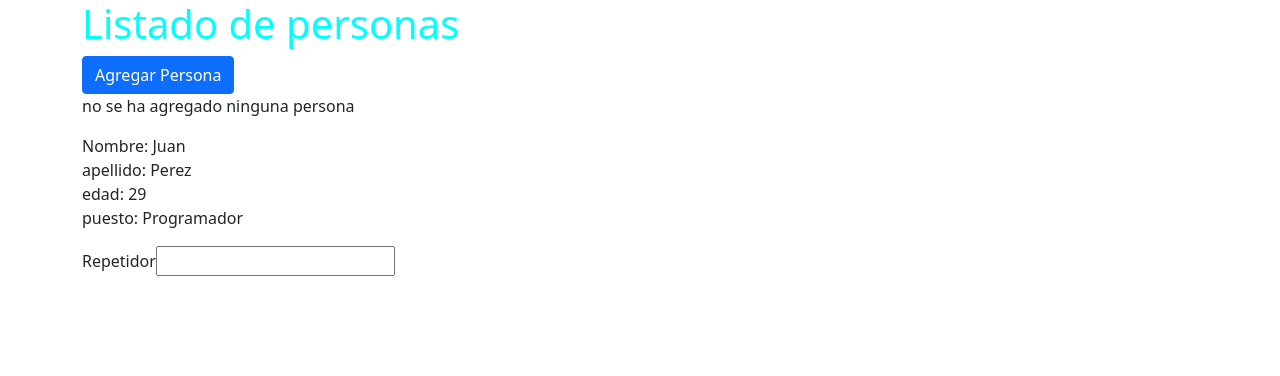
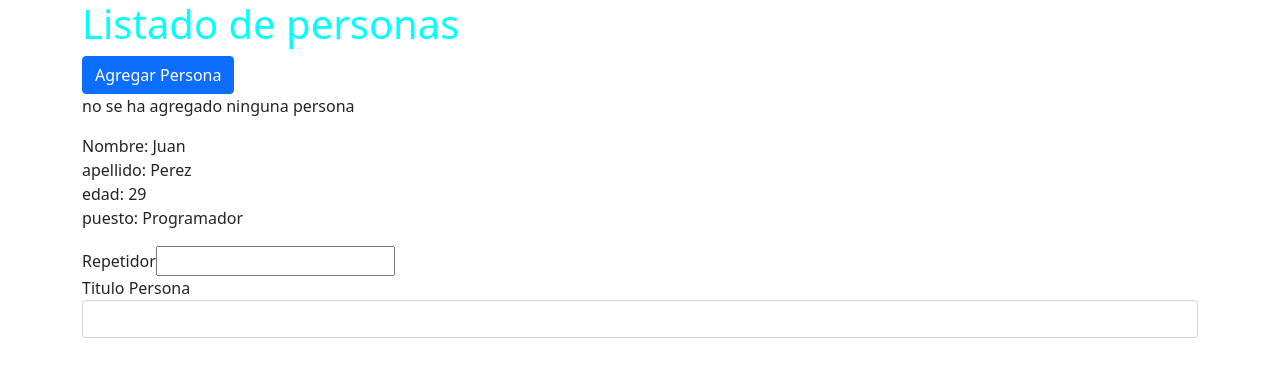
Before and after one commit to alejandrozeb/Angular2021, an Angular app in the folder mi-primera-app/: page / in a window 1280 px wide. Shown: the top 376 px of the page. Built offline with nearby package versions, Linux system fonts and the light colour scheme.

Commit message:
{add} event binding con argumentos

```diff
--- a/mi-primera-app/src/app/personas/personas.component.html
+++ b/mi-primera-app/src/app/personas/personas.component.html
@@ -11,6 +11,12 @@
       </button>
       <p>{{mensaje}}</p>
       <app-persona></app-persona>
+
+      <label>Titulo Persona</label>
+      <input type="text" class="form-control"
+      (input)='modificarTitulo($event)' >
+      <!-- en event capturemos el input  -->
+      {{titulo}}
     </div>
   </div>
 </div>
--- a/mi-primera-app/src/app/personas/personas.component.ts
+++ b/mi-primera-app/src/app/personas/personas.component.ts
@@ -11,7 +11,17 @@ import { Component } from "@angular/core";
 export class PersonasComponent{
     deshabilitar = false;
     mensaje:string = 'no se ha agregado ninguna persona';
+    titulo:string = '';
      agregarPersona(){
         this.mensaje = 'Persona agregada';
     }
+
+    modificarTitulo(event: Event){
+        console.log('ingesando al metodo');
+    //debe ser de tipo event
+    this.titulo = (<HTMLInputElement>event.target).value;
+    //target es el elemnto html debemos hacer un parse y sacamos el value
+    //por cada cambio en el input se ejecuta este metodo
+
+    }
 }
```
Also changed, not shown: 1 other file (tests, documents, lock files or other folders).
